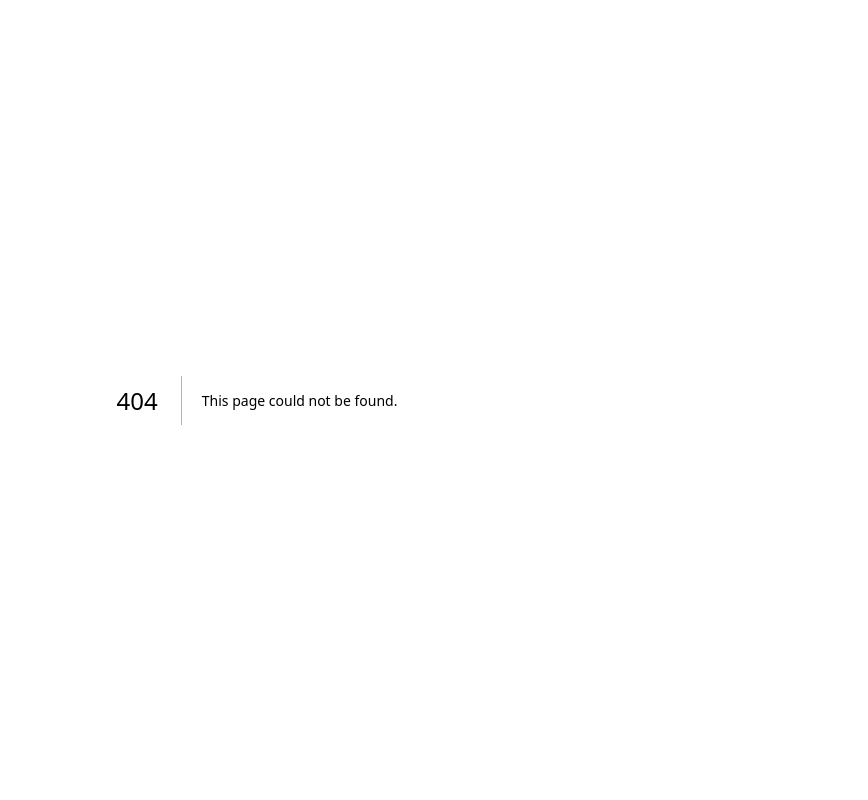
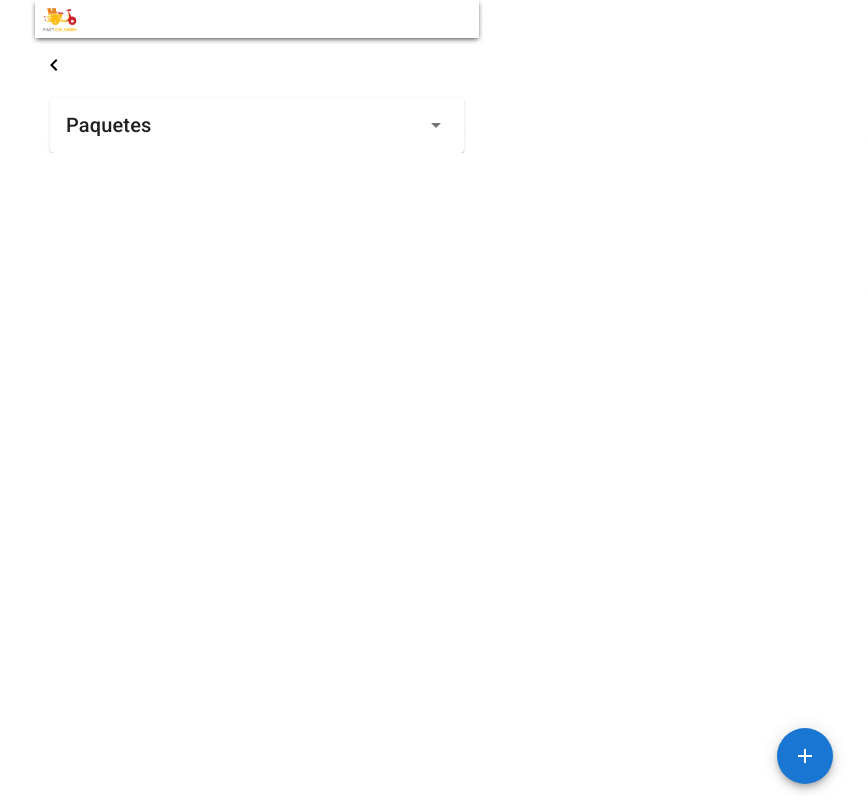
Before and after one commit to MatiasNasif/Fast-delivery, a Next.js app in the folder client/: page /views/manage-packages in a window 1280 px wide. Before the commit this address had no page. Shown: the whole page, without its empty margins (383-1251 px from the left). Built offline with nearby package versions, Linux system fonts and the light colour scheme.

Commit message:
feat: add manage-packages component with fake data

```diff
--- a/client/src/commons/card.tsx
+++ b/client/src/commons/card.tsx
@@ -3,7 +3,12 @@ import LocalShippingIcon from '@mui/icons-material/LocalShipping';
 import DeleteForeverIcon from '@mui/icons-material/DeleteForever';
 import styles from '../styles/Card.module.css';
 
-export default function Card({ dummy }: any) {
+interface Props {
+  dummy: any;
+  hideDeliveryStatus: boolean;
+}
+
+export default function Card({ dummy, hideDeliveryStatus }: Props) {
   return (
     <>
       <Box className={styles.card_container}>
@@ -15,9 +20,11 @@ export default function Card({ dummy }: any) {
           <DeleteForeverIcon color="error" />
         </Box>
       </Box>
-      <Typography className={styles.status} variant="h6">
-        {dummy.deliveryStatus}
-      </Typography>
+      {!hideDeliveryStatus && (
+        <Typography className={styles.status} variant="h6">
+          {dummy.deliveryStatus}
+        </Typography>
+      )}
       <Divider className={styles.divider} />
     </>
   );
--- /dev/null
+++ b/client/src/pages/views/manage-packages.tsx
@@ -0,0 +1,61 @@
+import { Box, Accordion, AccordionSummary, Container, Typography, Fab } from '@mui/material';
+import ArrowDropDownIcon from '@mui/icons-material/ArrowDropDown';
+import AddIcon from '@mui/icons-material/Add';
+import Header from '../../commons/header';
+import Card from '../../commons/card';
+import Link from 'next/link';
+import ArrowApp from '@/commons/ArrowApp';
+import styles from '../../styles/Manage-packages.module.css';
+import { Package, requestPackages } from '@/utils/fakerPackajes';
+import { useState, useEffect } from 'react';
+
+export default function ManagePackages() {
+  const [packages, setPackages] = useState<Package[]>([]);
+
+  useEffect(() => {
+    requestPackagesAll();
+  }, []);
+
+  const requestPackagesAll = () => {
+    requestPackages(3).then((pack) => setPackages(pack));
+  };
+
+  let countPackages = packages.length;
+
+  return (
+    <main>
+      <Container maxWidth="xs" disableGutters={true}>
+        <Header />
+        <Link href={'/views/manage-schedule'}>
+          <ArrowApp />
+        </Link>
+        <Box className={styles.box}>
+          <Accordion>
+            <AccordionSummary
+              expandIcon={<ArrowDropDownIcon />}
+              aria-controls="panel1a-content"
+              id="panel1a-header"
+            >
+              <Typography variant="h6" className={styles.title}>
+                Paquetes
+              </Typography>
+            </AccordionSummary>
+            <Typography className={styles.subtitle} variant="subtitle1">
+              Ya repartiste {countPackages} paquetes.
+            </Typography>
+            {packages.map((dummy: any, i: number) => {
+              if (dummy.deliveryStatus) {
+                return <Card key={i} dummy={dummy} hideDeliveryStatus />;
+              }
+            })}
+          </Accordion>
+        </Box>
+        <Box className={styles.addIconContainer}>
+          <Fab color="primary" aria-label="add">
+            <AddIcon />
+          </Fab>
+        </Box>
+      </Container>
+    </main>
+  );
+}
--- /dev/null
+++ b/client/src/styles/Manage-packages.module.css
@@ -0,0 +1,22 @@
+.addIconContainer {
+  position: fixed;
+  bottom: 2%;
+  right: 5%;
+}
+
+.box {
+  margin-top: 15px;
+  padding-left: 15px;
+  padding-right: 15px;
+}
+
+.subtitle {
+  margin-left: 5%;
+  font-size: 12px;
+  margin-bottom: 2%;
+}
+
+.title {
+  font-weight: bold;
+  font-size: 16px;
+}
```
Also changed, not shown: 1 other file (tests, documents, lock files or other folders).
